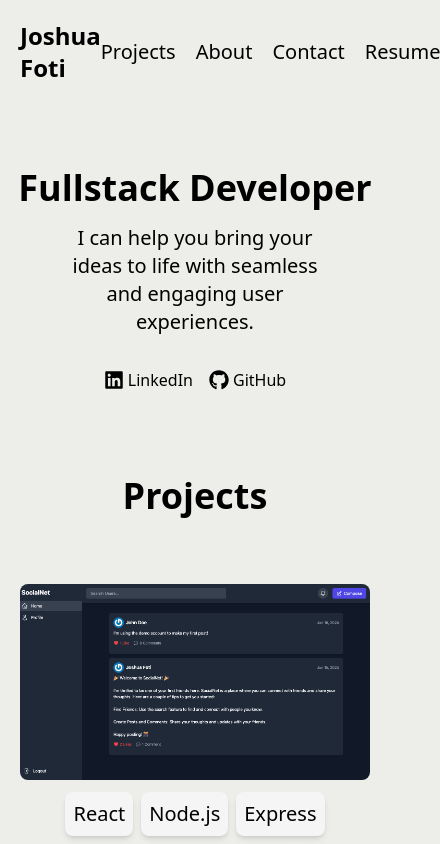
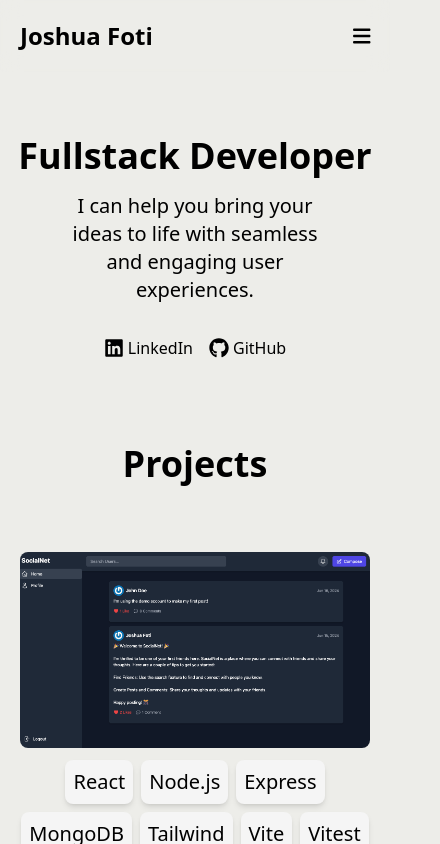
Before and after one commit to Jfoti64/portfolio, a React (Vite) app: page / in a window 390 px wide. Shown: the top 844 px of the page, 440 px wide, since content can reach past the window. Built offline with nearby package versions, Linux system fonts and the light colour scheme.

Commit message:
Add dropdown Navbar on small screens.

```diff
--- a/package.json
+++ b/package.json
@@ -13,7 +13,12 @@
   "dependencies": {
     "@fortawesome/fontawesome-svg-core": "^6.5.2",
     "@fortawesome/free-brands-svg-icons": "^6.5.2",
+    "@fortawesome/free-solid-svg-icons": "^6.5.2",
     "@fortawesome/react-fontawesome": "^0.2.2",
+    "@tailwindcss/aspect-ratio": "^0.4.2",
+    "@tailwindcss/forms": "^0.5.7",
+    "@tailwindcss/line-clamp": "^0.4.4",
+    "@tailwindcss/typography": "^0.5.13",
     "autoprefixer": "^10.4.19",
     "postcss": "^8.4.38",
     "react": "^18.2.0",
--- a/src/components/Navbar.jsx
+++ b/src/components/Navbar.jsx
@@ -1,10 +1,52 @@
+import { useState, useEffect, useRef } from 'react';
+import { FontAwesomeIcon } from '@fortawesome/react-fontawesome';
+import { faBars, faTimes } from '@fortawesome/free-solid-svg-icons';
+
 const Navbar = () => {
+  const [isOpen, setIsOpen] = useState(false);
+  const menuRef = useRef(null);
+
+  const toggleMenu = () => {
+    setIsOpen(!isOpen);
+  };
+
+  useEffect(() => {
+    const handleResize = () => {
+      if (window.innerWidth >= 768) {
+        setIsOpen(false);
+      }
+    };
+
+    const handleClickOutside = (event) => {
+      if (menuRef.current && !menuRef.current.contains(event.target)) {
+        setIsOpen(false);
+      }
+    };
+
+    window.addEventListener('resize', handleResize);
+    document.addEventListener('mousedown', handleClickOutside);
+
+    return () => {
+      window.removeEventListener('resize', handleResize);
+      document.removeEventListener('mousedown', handleClickOutside);
+    };
+  }, []);
+
   return (
-    <div className="sticky top-0 z-50 flex flex-row justify-between items-center p-5 bg-customBackground backdrop-blur-md bg-opacity-70">
-      <a href="#" className="text-2xl font-bold">
+    <>
+      <div className="sticky top-0 z-50 flex flex-row justify-between items-center p-5 bg-customBackground bg-opacity-70 blurred-background">
+        <a href="#home" className="text-2xl font-bold">
           Joshua Foti
         </a>
-      <div className="flex flex-row gap-5">
+        <div className="md:hidden">
+          <button onClick={toggleMenu} className="text-xl focus:outline-none">
+            <FontAwesomeIcon
+              icon={isOpen ? faTimes : faBars}
+              className={`icon-transition ${isOpen ? 'icon-rotate' : ''}`}
+            />
+          </button>
+        </div>
+        <div className="hidden md:flex flex-row gap-5 md:items-center">
           <a href="#projects" className="hover:text-customHover text-xl">
             Projects
           </a>
@@ -24,6 +66,31 @@ const Navbar = () => {
           </a>
         </div>
       </div>
+      {isOpen && (
+        <div
+          ref={menuRef}
+          className="fixed top-16 left-0 right-0 bg-customBackground blurred-background bg-opacity-70 p-5 shadow-lg z-50 flex flex-col gap-5 items-center"
+        >
+          <a href="#projects" className="hover:text-customHover text-xl">
+            Projects
+          </a>
+          <a href="#about" className="hover:text-customHover text-xl">
+            About
+          </a>
+          <a href="#contact" className="hover:text-customHover text-xl">
+            Contact
+          </a>
+          <a
+            href="public/JoshuaFotiResume.pdf"
+            className="hover:text-customHover text-xl"
+            target="_blank"
+            rel="noopener noreferrer"
+          >
+            Resume
+          </a>
+        </div>
+      )}
+    </>
   );
 };
 
--- a/src/index.css
+++ b/src/index.css
@@ -37,3 +37,16 @@ section {
 .animate-slide-in {
   animation: slideIn 1.5s forwards;
 }
+
+.icon-transition {
+  transition: transform 0.3s ease-in-out;
+}
+
+.icon-rotate {
+  transform: rotate(90deg);
+}
+
+.blurred-background {
+  backdrop-filter: blur(10px);
+  -webkit-backdrop-filter: blur(10px); /* For Safari */
+}
--- a/tailwind.config.js
+++ b/tailwind.config.js
@@ -1,4 +1,4 @@
-/** @type {import('tailwindcss').Config} */
+// tailwind.config.js
 module.exports = {
   content: ['./index.html', './src/**/*.{js,jsx,ts,tsx}'],
   theme: {
@@ -6,12 +6,16 @@ module.exports = {
       colors: {
         customBackground: '#EDEDE9',
         customHover: '#A1A1A1',
-        skillBox: '#f5f5f5', // Light grey for skill boxes
-        skillBoxHover: '#e0e0e0', // Slightly darker grey for hover state
-        linkBox: '#333333', // Darker grey for links
-        linkBoxHover: '#1a1a1a', // Even darker grey for link hover state
+        skillBox: '#f5f5f5',
+        skillBoxHover: '#e0e0e0',
+        linkBox: '#333333',
+        linkBoxHover: '#1a1a1a',
       },
     },
   },
-  plugins: [],
+  plugins: [
+    require('@tailwindcss/forms'),
+    require('@tailwindcss/typography'),
+    require('@tailwindcss/aspect-ratio'),
+  ],
 };
```
Also changed, not shown: 1 other file (tests, documents, lock files or other folders). Lines whose indentation alone changed are shown as unchanged.
